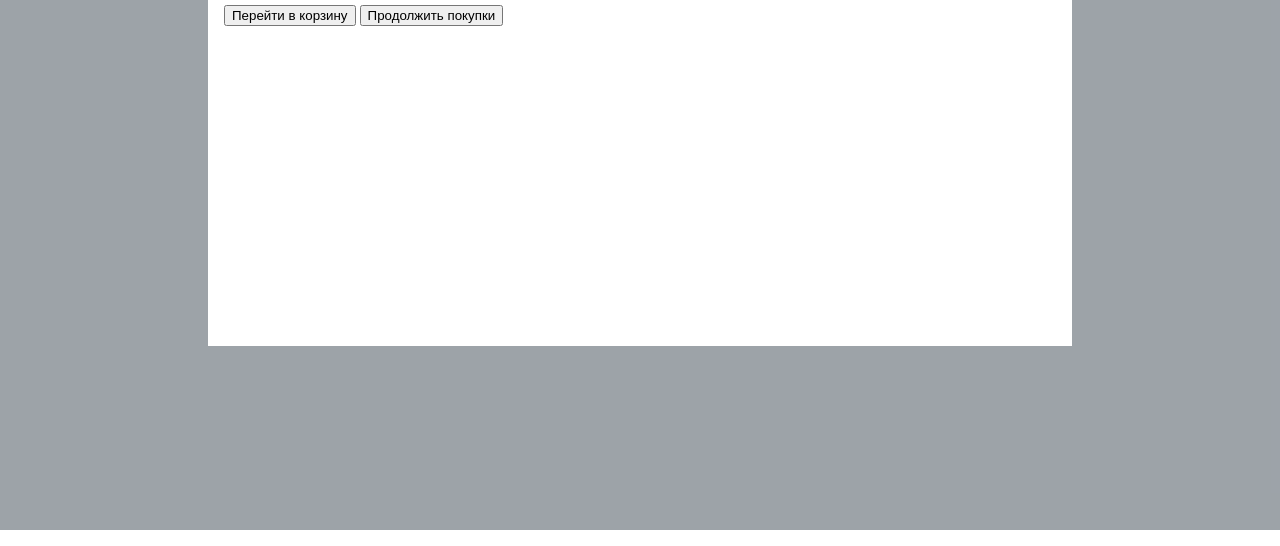
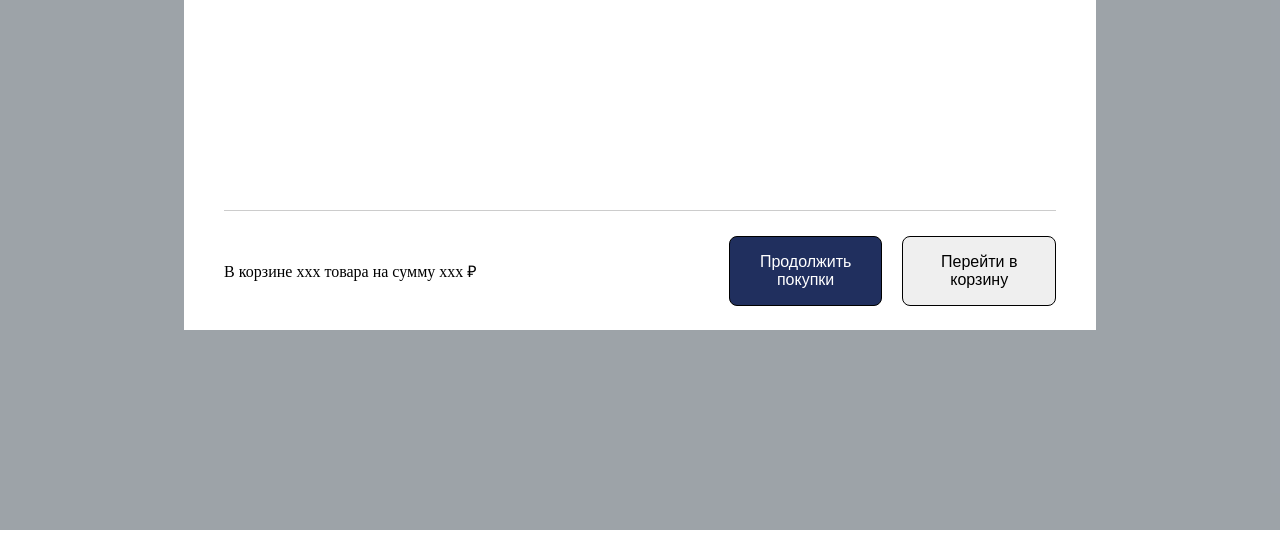
Before and after one commit to Slawgorodskij/modal, a plain HTML site: page index.html in a window 1280 px wide. Shown: the part 270-816 px from the top of the page. Drawn offline with Linux system fonts and the light colour scheme.

Commit message:
added code

```diff
--- a/index.html
+++ b/index.html
@@ -52,8 +52,17 @@
                 <slot></slot>
             </div>
             <div class="modal__footer">
-                <button>Перейти в корзину</button>
-                <button>Продолжить покупки</button>
+                <div class="modal__block-info">
+                    <span class="modal__text">В корзине</span>
+                    <span class="modal__count-product">ххх товара</span>
+                    <span class="modal__text">на сумму</span>
+                    <span class="modal__price">xxx</span>
+                    <span class="modal__text">&#8381;</span>
+                </div>
+                <div class="modal__block-button">
+                    <button class="modal__button modal__button_color">Продолжить покупки</button>
+                    <button class="modal__button modal__button_outlined">Перейти в корзину</button>
+                </div>
             </div>
         </div>
     </div>
--- a/style.css
+++ b/style.css
@@ -11,7 +11,9 @@
 }
 
 .modal__container{
-    padding: 1rem;
+    padding: 0 2.5rem;
+    display: grid;
+    grid-template-rows: 0.2fr auto 0.3fr;
     width: 65vw;
     height: 50vh;
     background-color: #fff;
@@ -23,3 +25,26 @@
     align-items: center;
     margin-bottom: 1vh;
 }
+
+.modal__footer{
+    display: flex;
+    justify-content: space-between;
+    align-items: center;
+    border-top: 1px solid #ccc;
+}
+
+.modal__button{
+    padding: 1rem;
+    width: 12vw;
+    font-size: 16px;
+    font-weight: 500;
+    border: 1px solid #000;
+    border-radius: 0.5rem;
+    cursor: pointer;
+}
+
+.modal__button_color{
+    margin-right: 1rem;
+    color: #fff;
+    background-color: #202f5e;
+}
```
